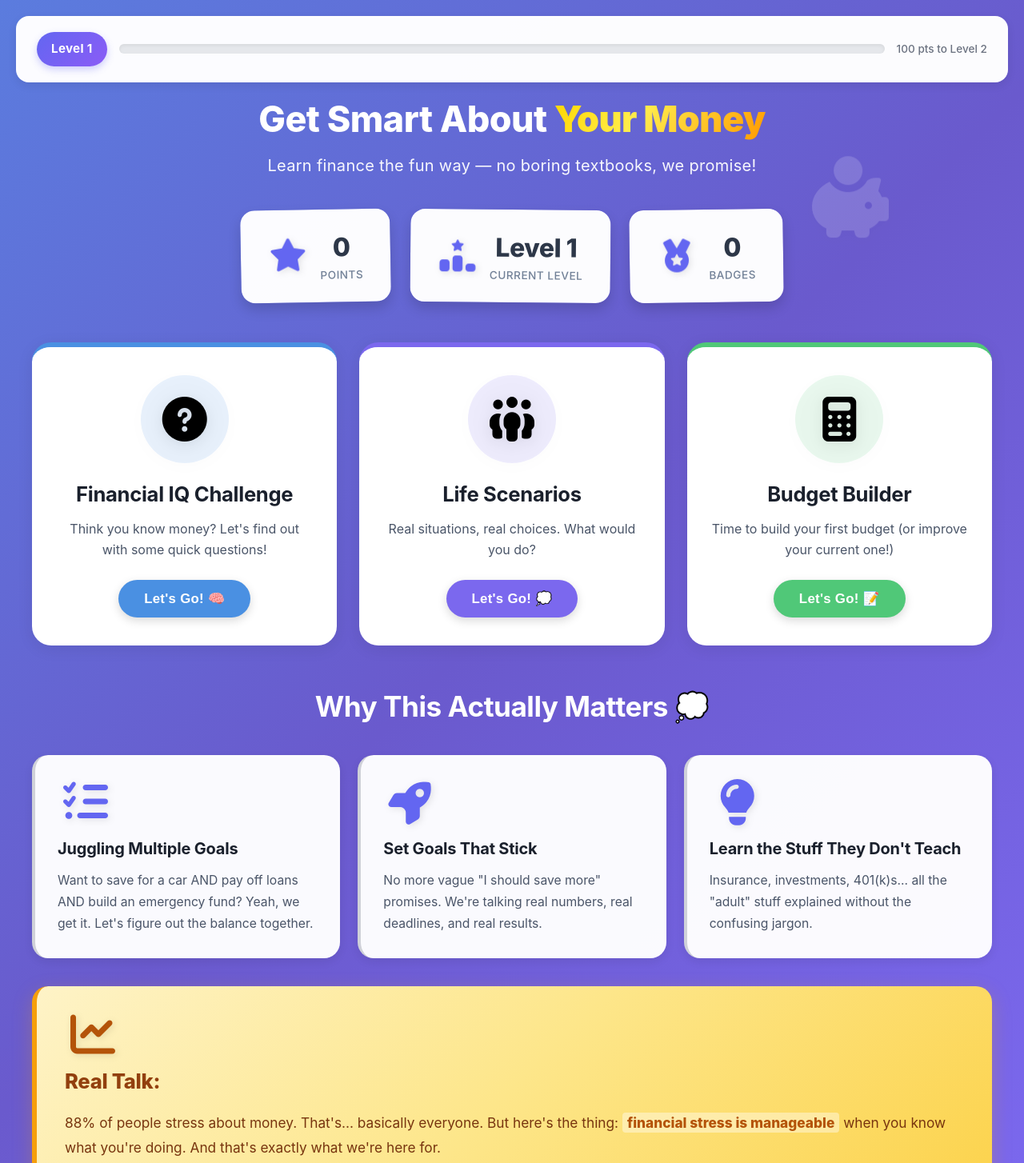
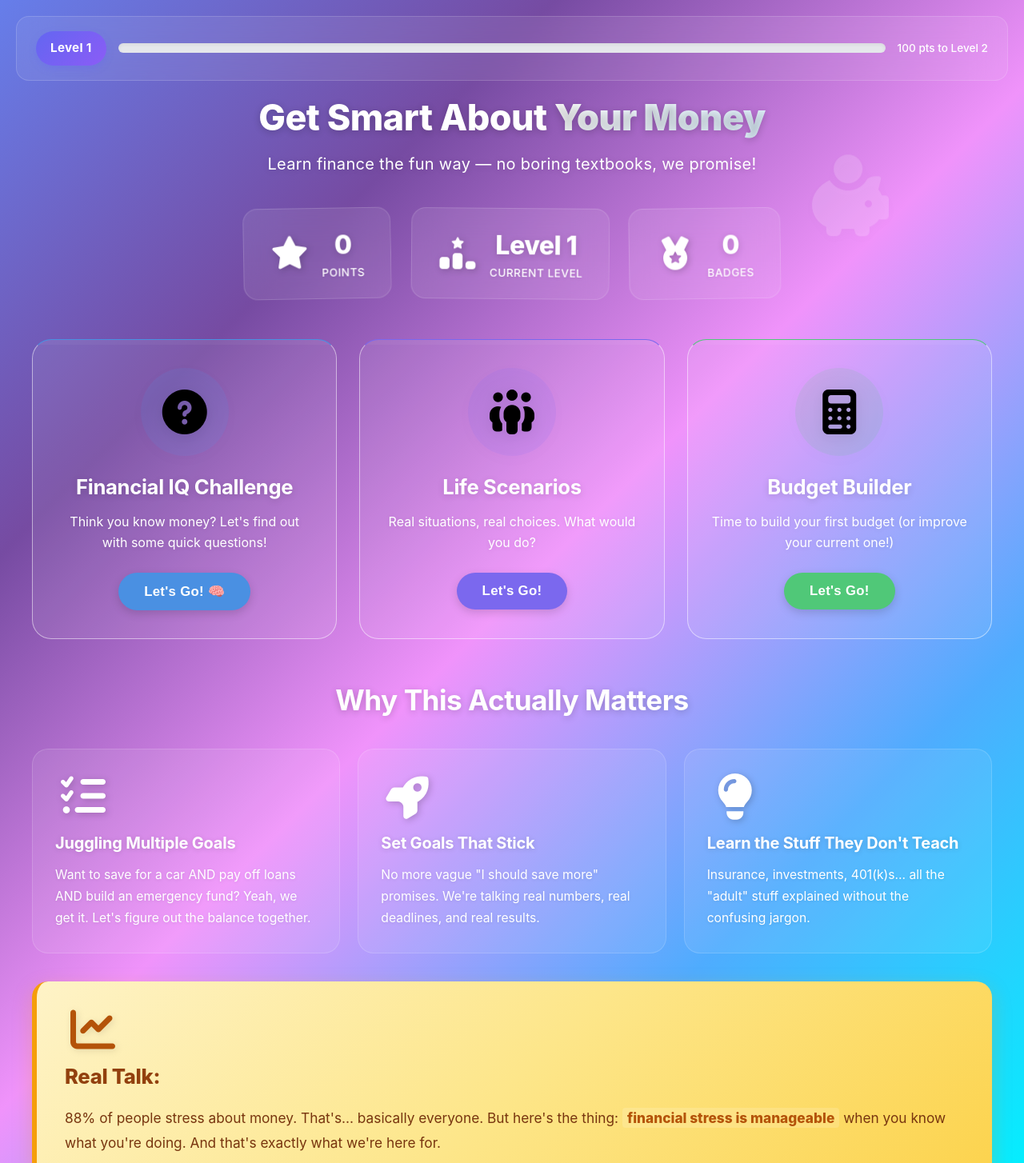
Before and after one commit to mohnish-dev/bulldawg_hackers, a React (Vite) app: page / in a window 1280 px wide. Shown: the top 1454 px of the page at 80% size. Built offline with nearby package versions, Linux system fonts and the light colour scheme.

Commit message:
Apply vibrant colorful gradient background, replace all emojis with Font Awesome icons

```diff
--- a/src/components/FinancialWellness/BudgetSimulator.jsx
+++ b/src/components/FinancialWellness/BudgetSimulator.jsx
@@ -16,15 +16,15 @@ const BudgetSimulator = ({ onComplete, onBack }) => {
   const [showResults, setShowResults] = useState(false);
 
   const expenseCategories = [
-    { key: 'housing', label: 'Housing (Rent/Mortgage)', icon: '🏠', recommended: 30 },
-    { key: 'utilities', label: 'Utilities', icon: '💡', recommended: 5 },
-    { key: 'food', label: 'Food & Groceries', icon: '🍔', recommended: 15 },
-    { key: 'transportation', label: 'Transportation', icon: '🚗', recommended: 15 },
-    { key: 'insurance', label: 'Insurance', icon: '🛡️', recommended: 10 },
-    { key: 'healthcare', label: 'Healthcare', icon: '⚕️', recommended: 5 },
-    { key: 'savings', label: 'Savings & Investments', icon: '💰', recommended: 20 },
-    { key: 'entertainment', label: 'Entertainment', icon: '🎮', recommended: 5 },
-    { key: 'other', label: 'Other', icon: '📦', recommended: 5 }
+    { key: 'housing', label: 'Housing (Rent/Mortgage)', icon: 'fa-solid fa-house', recommended: 30 },
+    { key: 'utilities', label: 'Utilities', icon: 'fa-solid fa-bolt', recommended: 5 },
+    { key: 'food', label: 'Food & Groceries', icon: 'fa-solid fa-utensils', recommended: 15 },
+    { key: 'transportation', label: 'Transportation', icon: 'fa-solid fa-car', recommended: 15 },
+    { key: 'insurance', label: 'Insurance', icon: 'fa-solid fa-shield-halved', recommended: 10 },
+    { key: 'healthcare', label: 'Healthcare', icon: 'fa-solid fa-heart-pulse', recommended: 5 },
+    { key: 'savings', label: 'Savings & Investments', icon: 'fa-solid fa-piggy-bank', recommended: 20 },
+    { key: 'entertainment', label: 'Entertainment', icon: 'fa-solid fa-gamepad', recommended: 5 },
+    { key: 'other', label: 'Other', icon: 'fa-solid fa-box', recommended: 5 }
   ];
 
   const handleExpenseChange = (category, value) => {
@@ -81,10 +81,10 @@ const BudgetSimulator = ({ onComplete, onBack }) => {
   const getBudgetRating = () => {
     const { remaining, savingsPercentage } = calculateBudget();
 
-    if (remaining < 0) return { rating: 'needs-work', message: 'Budget needs adjustment', icon: '⚠️', color: '#E74C3C' };
-    if (savingsPercentage >= 20 && remaining > 0) return { rating: 'excellent', message: 'Excellent budget!', icon: '⭐', color: '#27AE60' };
-    if (savingsPercentage >= 10) return { rating: 'good', message: 'Good budget!', icon: '👍', color: '#3498DB' };
-    return { rating: 'okay', message: 'Decent budget', icon: '👌', color: '#F39C12' };
+    if (remaining < 0) return { rating: 'needs-work', message: 'Budget needs adjustment', icon: 'fa-solid fa-triangle-exclamation', color: '#E74C3C' };
+    if (savingsPercentage >= 20 && remaining > 0) return { rating: 'excellent', message: 'Excellent budget!', icon: 'fa-solid fa-star', color: '#27AE60' };
+    if (savingsPercentage >= 10) return { rating: 'good', message: 'Good budget!', icon: 'fa-solid fa-thumbs-up', color: '#3498DB' };
+    return { rating: 'okay', message: 'Decent budget', icon: 'fa-solid fa-circle-check', color: '#F39C12' };
   };
 
   const handleReset = () => {
@@ -105,28 +105,28 @@ const BudgetSimulator = ({ onComplete, onBack }) => {
       <div className="budget-container">
         <div className="budget-results">
           <div className="results-header">
-            <h2>Budget Analysis 💰</h2>
+            <h2>Budget Analysis</h2>
             <div className="rating-display" style={{ backgroundColor: rating.color + '20', borderColor: rating.color }}>
-              <span className="rating-icon">{rating.icon}</span>
+              <span className="rating-icon"><i className={rating.icon}></i></span>
               <span className="rating-text">{rating.message}</span>
             </div>
             <div className="points-earned">
-              <span className="points-icon">⭐</span>
+              <span className="points-icon"><i className="fa-solid fa-star"></i></span>
               <span>{points} Points Earned</span>
             </div>
           </div>
 
           <div className="budget-summary">
             <div className="summary-card income-card">
-              <h3>💵 Monthly Income</h3>
+              <h3>Monthly Income</h3>
               <div className="amount">${income.toFixed(2)}</div>
             </div>
             <div className="summary-card expense-card">
-              <h3>📊 Total Expenses</h3>
+              <h3>Total Expenses</h3>
               <div className="amount">${totalExpenses.toFixed(2)}</div>
             </div>
             <div className={`summary-card balance-card ${remaining >= 0 ? 'positive' : 'negative'}`}>
-              <h3>{remaining >= 0 ? '✅' : '⚠️'} Remaining</h3>
+              <h3>Remaining</h3>
               <div className="amount">${remaining.toFixed(2)}</div>
             </div>
           </div>
@@ -143,7 +143,7 @@ const BudgetSimulator = ({ onComplete, onBack }) => {
                 return (
                   <div key={cat.key} className="breakdown-item">
                     <div className="breakdown-label">
-                      <span className="category-icon">{cat.icon}</span>
+                      <span className="category-icon"><i className={cat.icon}></i></span>
                       <span className="category-name">{cat.label}</span>
                       <span className="category-amount">${amount.toFixed(2)}</span>
                     </div>
@@ -168,29 +168,29 @@ const BudgetSimulator = ({ onComplete, onBack }) => {
           </div>
 
           <div className="budget-insights">
-            <h3>💡 Insights & Tips</h3>
+            <h3>Insights & Tips</h3>
             <div className="insights-grid">
               {remaining < 0 && (
                 <div className="insight-card warning">
-                  <span className="insight-icon">⚠️</span>
+                  <span className="insight-icon"><i className="fa-solid fa-triangle-exclamation"></i></span>
                   <p><strong>Overspending:</strong> Your expenses exceed your income. Consider reducing non-essential spending.</p>
                 </div>
               )}
               {savingsPercentage < 10 && (
                 <div className="insight-card warning">
-                  <span className="insight-icon">💰</span>
+                  <span className="insight-icon"><i className="fa-solid fa-piggy-bank"></i></span>
                   <p><strong>Low Savings:</strong> Try to save at least 10-20% of your income for emergencies and future goals.</p>
                 </div>
               )}
               {savingsPercentage >= 20 && (
                 <div className="insight-card success">
-                  <span className="insight-icon">⭐</span>
+                  <span className="insight-icon"><i className="fa-solid fa-star"></i></span>
                   <p><strong>Great Savings!</strong> You're saving {savingsPercentage.toFixed(1)}% - excellent financial habit!</p>
                 </div>
               )}
               {parseFloat(expenses.insurance) / income * 100 < 5 && (
                 <div className="insight-card info">
-                  <span className="insight-icon">🛡️</span>
+                  <span className="insight-icon"><i className="fa-solid fa-shield-halved"></i></span>
                   <p><strong>Insurance:</strong> Consider adequate insurance coverage to protect against unexpected events.</p>
                 </div>
               )}
@@ -216,14 +216,14 @@ const BudgetSimulator = ({ onComplete, onBack }) => {
     <div className="budget-container">
       <div className="budget-header">
         <button className="back-button" onClick={onBack}>← Back</button>
-        <h2>Budget Builder 💰</h2>
+        <h2>Budget Builder</h2>
         <p className="budget-subtitle">Create your personalized monthly budget</p>
       </div>
 
       <div className="budget-form">
         <div className="income-section">
           <label className="form-label">
-            <span className="label-icon">💵</span>
+            <span className="label-icon"><i className="fa-solid fa-dollar-sign"></i></span>
             Monthly Income
           </label>
           <input
--- a/src/components/FinancialWellness/FinancialWellness.css
+++ b/src/components/FinancialWellness/FinancialWellness.css
@@ -1,7 +1,7 @@
 /* Financial Wellness Main Container */
 .financial-wellness-container {
   min-height: 100vh;
-  background: linear-gradient(135deg, #5b7cde 0%, #6a5acd 50%, #7b68ee 100%);
+  background: linear-gradient(135deg, #667eea 0%, #764ba2 25%, #f093fb 50%, #4facfe 75%, #00f2fe 100%);
   padding: 20px;
   font-family: -apple-system, BlinkMacSystemFont, 'Segoe UI', 'Roboto', 'Oxygen', 'Ubuntu', 'Cantarell', sans-serif;
   position: relative;
@@ -30,12 +30,13 @@
 
 /* Progress Tracker */
 .progress-tracker {
-  background: rgba(255, 255, 255, 0.98);
+  background: rgba(255, 255, 255, 0.08);
   border-radius: 16px;
   padding: 18px 24px;
   margin-bottom: 20px;
-  box-shadow: 0 4px 12px rgba(0, 0, 0, 0.08);
-  border: 2px solid rgba(255, 255, 255, 0.5);
+  box-shadow: none;
+  border: 1px solid rgba(255, 255, 255, 0.15);
+  backdrop-filter: blur(20px);
 }
 
 .tracker-content {
@@ -83,7 +84,7 @@
 
 .level-next {
   font-size: 0.85rem;
-  color: #6b7280;
+  color: #ffffff;
   white-space: nowrap;
   font-weight: 500;
 }
@@ -121,13 +122,14 @@
   font-size: 2.8rem;
   font-weight: 800;
   margin-bottom: 15px;
-  color: white;
+  color: #ffffff;
   line-height: 1.2;
   letter-spacing: -0.5px;
+  text-shadow: 0 2px 10px rgba(0, 0, 0, 0.2);
 }
 
 .gradient-text {
-  background: linear-gradient(120deg, #ffd700 0%, #ffed4e 40%, #ff9a00 100%);
+  background: linear-gradient(120deg, #ffffff 0%, #f0f9ff 40%, #e0f2fe 100%);
   -webkit-background-clip: text;
   -webkit-text-fill-color: transparent;
   background-clip: text;
@@ -137,10 +139,11 @@
 
 .subtitle {
   font-size: 1.25rem;
-  color: rgba(255, 255, 255, 0.95);
+  color: #ffffff;
   margin-bottom: 30px;
   font-weight: 400;
   letter-spacing: 0.3px;
+  text-shadow: 0 1px 8px rgba(0, 0, 0, 0.15);
 }
 
 .stats-bar {
@@ -152,15 +155,16 @@
 }
 
 .stat-item {
-  background: rgba(255, 255, 255, 0.98);
+  background: rgba(255, 255, 255, 0.08);
   padding: 22px 32px;
   border-radius: 18px;
   display: flex;
   align-items: center;
   gap: 15px;
-  box-shadow: 0 8px 16px rgba(0, 0, 0, 0.15);
+  box-shadow: none;
   transition: all 0.3s cubic-bezier(0.4, 0, 0.2, 1);
-  border: 2px solid rgba(255, 255, 255, 0.3);
+  border: 1px solid rgba(255, 255, 255, 0.15);
+  backdrop-filter: blur(20px);
 }
 
 .stat-item-1 {
@@ -194,23 +198,25 @@
 
 .stat-icon-fa {
   font-size: 2.5rem;
-  color: #6366f1;
-  filter: drop-shadow(2px 2px 4px rgba(0, 0, 0, 0.1));
+  color: #ffffff;
+  filter: drop-shadow(2px 2px 4px rgba(0, 0, 0, 0.2));
 }
 
 .stat-value {
   font-size: 2rem;
   font-weight: 800;
-  color: #2d3748;
+  color: #ffffff;
   letter-spacing: -0.5px;
+  text-shadow: 0 2px 8px rgba(0, 0, 0, 0.15);
 }
 
 .stat-label {
   font-size: 0.85rem;
-  color: #718096;
+  color: #ffffff;
   font-weight: 500;
   text-transform: uppercase;
   letter-spacing: 0.5px;
+  text-shadow: 0 1px 4px rgba(0, 0, 0, 0.1);
 }
 
 /* Modules Grid */
@@ -223,16 +229,18 @@
 }
 
 .module-card {
-  background: white;
+  background: rgba(255, 255, 255, 0.08);
   border-radius: 24px;
   padding: 35px 30px;
   text-align: center;
   transition: all 0.4s cubic-bezier(0.4, 0, 0.2, 1);
   cursor: pointer;
   border-top: 6px solid;
-  box-shadow: 0 4px 20px rgba(0, 0, 0, 0.08);
+  box-shadow: none;
   position: relative;
   overflow: hidden;
+  border: 1px solid rgba(255, 255, 255, 0.5);
+  backdrop-filter: blur(10px);
 }
 
 .module-card::before {
@@ -293,15 +301,17 @@
   font-size: 1.6rem;
   font-weight: 700;
   margin-bottom: 12px;
-  color: #1a202c;
+  color: #ffffff;
   letter-spacing: -0.3px;
+  text-shadow: 0 2px 8px rgba(0, 0, 0, 0.15);
 }
 
 .module-description {
-  color: #4a5568;
+  color: #ffffff;
   margin-bottom: 24px;
   line-height: 1.6;
   font-size: 1rem;
+  text-shadow: 0 1px 6px rgba(0, 0, 0, 0.1);
 }
 
 .module-button {
@@ -330,11 +340,12 @@
 
 .info-section h2 {
   text-align: center;
-  color: white;
+  color: #ffffff;
   font-size: 2.2rem;
   margin-bottom: 35px;
   font-weight: 700;
   letter-spacing: -0.5px;
+  text-shadow: 0 2px 10px rgba(0, 0, 0, 0.2);
 }
 
 .info-cards {
@@ -345,13 +356,15 @@
 }
 
 .info-card {
-  background: rgba(255, 255, 255, 0.97);
+  background: rgba(255, 255, 255, 0.08);
   border-radius: 20px;
   padding: 30px 28px;
   text-align: left;
   transition: all 0.3s ease;
-  box-shadow: 0 4px 12px rgba(0, 0, 0, 0.08);
+  box-shadow: none;
   border-left: 4px solid rgba(107, 114, 128, 0.3);
+  border: 1px solid rgba(255, 255, 255, 0.15);
+  backdrop-filter: blur(20px);
 }
 
 .info-card:hover {
@@ -378,9 +391,9 @@
 
 .info-icon-fa {
   font-size: 3.5rem;
-  color: #6366f1;
+  color: #ffffff;
   margin-bottom: 16px;
-  filter: drop-shadow(2px 2px 4px rgba(0, 0, 0, 0.1));
+  filter: drop-shadow(2px 2px 4px rgba(0, 0, 0, 0.2));
   transition: transform 0.3s ease;
 }
 
@@ -395,15 +408,17 @@
 .info-card h3 {
   font-size: 1.25rem;
   margin-bottom: 12px;
-  color: #1a202c;
+  color: #ffffff;
   font-weight: 700;
   letter-spacing: -0.2px;
+  text-shadow: 0 1px 6px rgba(0, 0, 0, 0.15);
 }
 
 .info-card p {
-  color: #4a5568;
+  color: #ffffff;
   line-height: 1.7;
   font-size: 0.98rem;
+  text-shadow: 0 1px 4px rgba(0, 0, 0, 0.1);
 }
 
 .info-callout {
@@ -470,7 +485,7 @@
 .info-callout strong {
   color: #b45309;
   font-weight: 800;
-  background: rgba(255, 255, 255, 0.4);
+  background: rgba(255, 255, 255, 0.15);
   padding: 2px 6px;
   border-radius: 4px;
 }
@@ -481,13 +496,16 @@
 .budget-container {
   max-width: 900px;
   margin: 0 auto;
-  background: white;
+  background: rgba(255, 255, 255, 0.08);
   border-radius: 20px;
   padding: 30px;
   min-height: 80vh;
   animation: fadeIn 0.5s ease;
   position: relative;
   overflow: hidden;
+  box-shadow: none;
+  border: 1px solid rgba(255, 255, 255, 0.15);
+  backdrop-filter: blur(20px);
 }
 
 /* Header Styles */
--- a/src/components/FinancialWellness/FinancialWellness.jsx
+++ b/src/components/FinancialWellness/FinancialWellness.jsx
@@ -30,16 +30,14 @@ const FinancialWellness = () => {
       title: 'Life Scenarios',
       icon: 'fa-solid fa-people-group',
       description: 'Real situations, real choices. What would you do?',
-      color: '#7B68EE',
-      emoji: '💭'
+      color: '#7B68EE'
     },
     {
       id: 'budget',
       title: 'Budget Builder',
       icon: 'fa-solid fa-calculator',
       description: 'Time to build your first budget (or improve your current one!)',
-      color: '#50C878',
-      emoji: '📝'
+      color: '#50C878'
     }
   ];
 
@@ -68,7 +66,7 @@ const FinancialWellness = () => {
         newProgress.level = newLevel;
         newProgress.badges.push({
           name: `Level ${newLevel} Achiever`,
-          icon: '⭐',
+          icon: 'fa-solid fa-star',
           date: new Date().toLocaleDateString()
         });
       }
@@ -135,7 +133,7 @@ const FinancialWellness = () => {
       </div>
 
       <div className="info-section">
-        <h2>Why This Actually Matters 💭</h2>
+        <h2>Why This Actually Matters</h2>
         <div className="info-cards">
           <div className="info-card">
             <i className="fa-solid fa-list-check info-icon-fa"></i>
--- a/src/components/FinancialWellness/QuizGame.jsx
+++ b/src/components/FinancialWellness/QuizGame.jsx
@@ -53,7 +53,7 @@ const QuizGame = ({ onComplete, onBack }) => {
       <div className="quiz-container">
         <div className="quiz-result">
           <div className="result-header">
-            <h2>Quiz Complete! 🎉</h2>
+            <h2>You finished the quiz!</h2>
             <div className="result-score">
               <div className="score-circle">
                 <div className="score-text">
@@ -63,13 +63,13 @@ const QuizGame = ({ onComplete, onBack }) => {
               </div>
             </div>
             <p className="result-message">
-              {percentage >= 80 ? "Excellent! You're a financial wizard! 🌟" :
-               percentage >= 60 ? "Great job! Keep learning! 💪" :
-               "Good effort! Review the answers to improve. 📚"}
+              {percentage >= 80 ? "Excellent work! You really know your stuff." :
+               percentage >= 60 ? "Nice job! You're on the right track." :
+               "Good start! Review the explanations below to learn more."}
             </p>
             <div className="points-earned">
-              <span className="points-icon">⭐</span>
-              <span>{score} Points Earned</span>
+              <span className="points-icon">+</span>
+              <span>{score} Points</span>
             </div>
           </div>
 
@@ -113,7 +113,7 @@ const QuizGame = ({ onComplete, onBack }) => {
     <div className="quiz-container">
       <div className="quiz-header">
         <button className="back-button" onClick={onBack}>← Back</button>
-        <h2>Financial IQ Challenge 🎯</h2>
+        <h2>Financial IQ Challenge</h2>
         <div className="quiz-progress">
           <div className="progress-text">
             Question {currentQuestion + 1} of {quizQuestions.length}
@@ -163,7 +163,7 @@ const QuizGame = ({ onComplete, onBack }) => {
 
           {selectedAnswer !== null && (
             <div className="explanation-box">
-              <h4>💡 Explanation</h4>
+              <h4><i className="fa-solid fa-lightbulb"></i> Explanation</h4>
               <p>{question.explanation}</p>
             </div>
           )}
--- a/src/components/FinancialWellness/ScenarioGame.jsx
+++ b/src/components/FinancialWellness/ScenarioGame.jsx
@@ -59,18 +59,18 @@ const ScenarioGame = ({ onComplete, onBack }) => {
       <div className="scenario-container">
         <div className="scenario-summary">
           <div className="summary-header">
-            <h2>Life Scenarios Complete! 🎭</h2>
+            <h2>All scenarios completed!</h2>
             <div className="summary-score">
               <div className="score-display">
                 <span className="score-value">{totalPoints}</span>
                 <span className="score-max">/ {maxPoints} points</span>
               </div>
-              <div className="score-percentage">{Math.round(percentage)}% Financial Wisdom</div>
+              <div className="score-percentage">{Math.round(percentage)}% Success Rate</div>
             </div>
             <p className="summary-message">
-              {percentage >= 80 ? "Outstanding decision-making! 🌟" :
-               percentage >= 60 ? "Good choices! Room to grow! 💪" :
-               "Keep learning! Every decision is a lesson. 📚"}
+              {percentage >= 80 ? "Outstanding decision-making!" :
+               percentage >= 60 ? "Good choices! Room to grow!" :
+               "Keep learning! Every decision is a lesson."}
             </p>
           </div>
 
@@ -81,9 +81,9 @@ const ScenarioGame = ({ onComplete, onBack }) => {
                 <div className="review-header">
                   <h4>{item.scenario}</h4>
                   <span className={`rating-badge ${item.rating}`}>
-                    {item.rating === 'excellent' ? '⭐ Excellent' :
-                     item.rating === 'good' ? '👍 Good' :
-                     item.rating === 'okay' ? '👌 Okay' : '📚 Learn More'}
+                    {item.rating === 'excellent' ? 'Excellent' :
+                     item.rating === 'good' ? 'Good' :
+                     item.rating === 'okay' ? 'Okay' : 'Learn More'}
                   </span>
                 </div>
                 <p className="review-choice"><strong>Your choice:</strong> {item.choice}</p>
@@ -113,7 +113,7 @@ const ScenarioGame = ({ onComplete, onBack }) => {
     <div className="scenario-container">
       <div className="scenario-header">
         <button className="back-button" onClick={onBack}>← Back</button>
-        <h2>Life Scenarios 🎭</h2>
+        <h2>Life Scenarios</h2>
         <div className="scenario-progress">
           <div className="progress-text">
             Scenario {currentScenario + 1} of {scenarios.length}
@@ -148,9 +148,9 @@ const ScenarioGame = ({ onComplete, onBack }) => {
                 </div>
                 {showOutcome && selectedChoice === index && (
                   <span className={`choice-rating ${choice.rating}`}>
-                    {choice.rating === 'excellent' ? '⭐' :
-                     choice.rating === 'good' ? '👍' :
-                     choice.rating === 'okay' ? '👌' : '📚'}
+                    {choice.rating === 'excellent' ? '★' :
+                     choice.rating === 'good' ? '✓' :
+                     choice.rating === 'okay' ? '○' : '•'}
                   </span>
                 )}
               </button>
@@ -167,15 +167,15 @@ const ScenarioGame = ({ onComplete, onBack }) => {
             <div className={`outcome-box ${selectedChoiceData.rating}`}>
               <div className="outcome-header">
                 <h4>
-                  {selectedChoiceData.rating === 'excellent' ? '⭐ Excellent Choice!' :
-                   selectedChoiceData.rating === 'good' ? '👍 Good Decision!' :
-                   selectedChoiceData.rating === 'okay' ? '👌 Okay Choice' : '📚 Could Be Better'}
+                  {selectedChoiceData.rating === 'excellent' ? 'Excellent Choice!' :
+                   selectedChoiceData.rating === 'good' ? 'Good Decision!' :
+                   selectedChoiceData.rating === 'okay' ? 'Okay Choice' : 'Could Be Better'}
                 </h4>
                 <span className="outcome-points">+{selectedChoiceData.points} points</span>
               </div>
               <p className="outcome-text">{selectedChoiceData.outcome}</p>
               <div className="outcome-tip">
-                <strong>💡 Tip:</strong> {selectedChoiceData.tip}
+                <strong><i className="fa-solid fa-lightbulb"></i> Tip:</strong> {selectedChoiceData.tip}
               </div>
               <button className="btn btn-primary next-button" onClick={handleNext}>
                 {currentScenario < scenarios.length - 1 ? 'Next Scenario →' : 'See Summary'}
```
